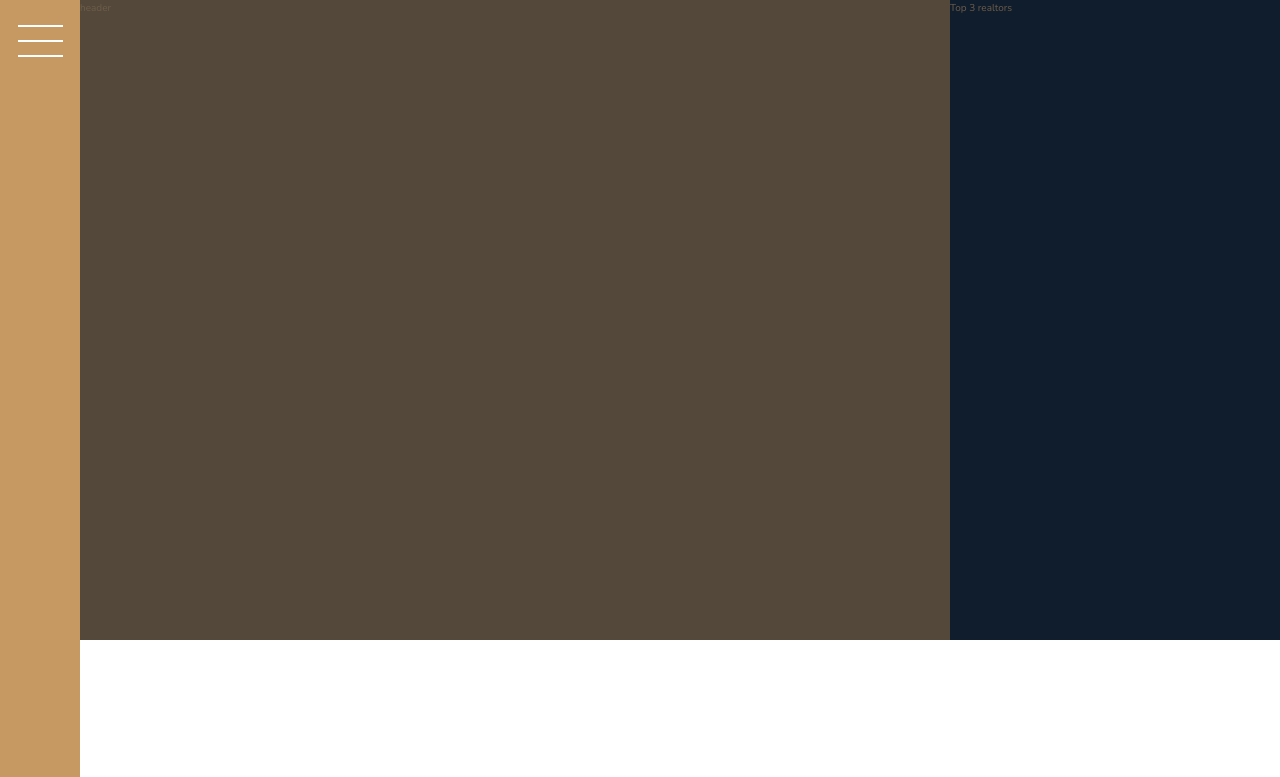
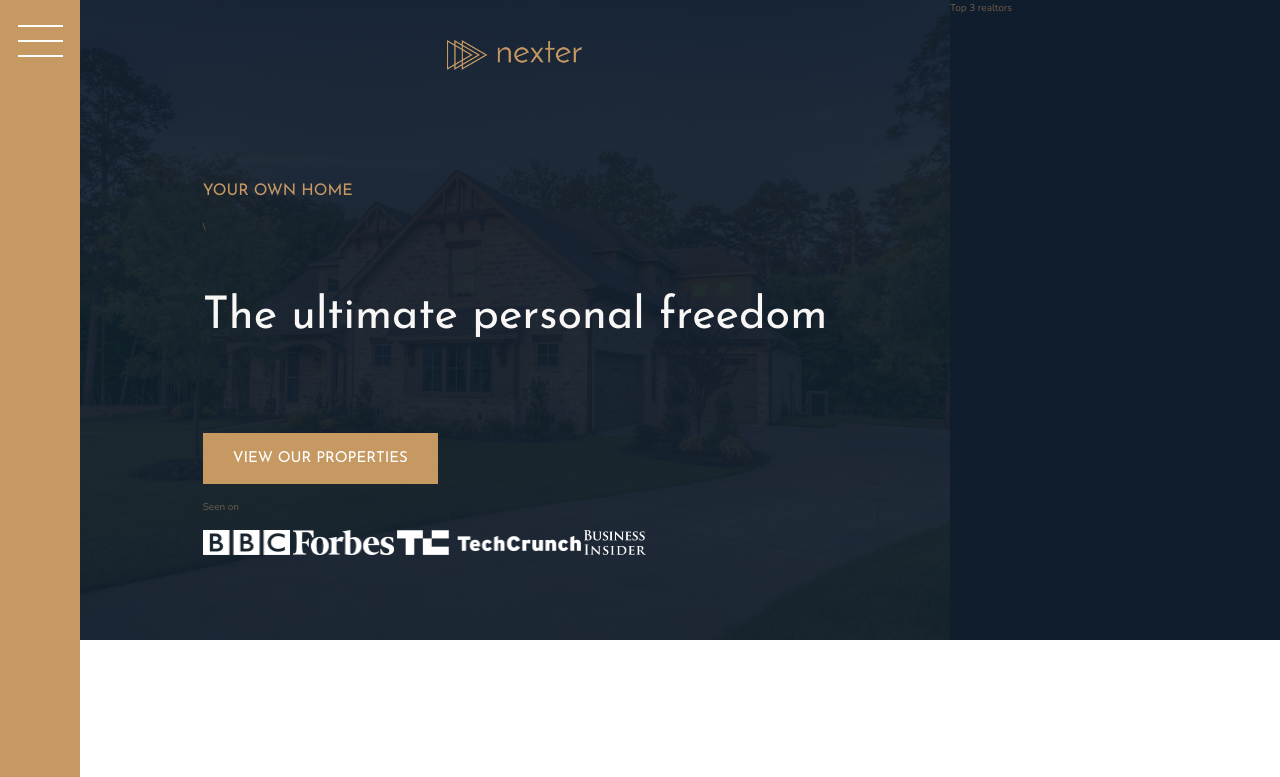
Before and after one commit to nishathapa/Nexter, a website: page index.html in a window 1280 px wide. Shown: the top 777 px of the page. Drawn offline with nearby package versions, Linux system fonts and the light colour scheme.

Commit message:
Built header section

```diff
--- a/index.html
+++ b/index.html
@@ -17,7 +17,17 @@
         </div>
 
         <header class="header">
-            header
+            <img src="img/logo.png" alt="Nexter logo" class="header__logo">
+            <h3 class="heading-3">Your own home</h3>\
+            <h1 class="heading-1">The ultimate personal freedom</h1>
+            <button class="btn header__btn">View our properties</button>
+            <div class="header__seenon-text">Seen on</div>
+            <div class="header__seenon-logos">
+                <img src="img/logo-bbc.png" alt="Seen on logo 1">
+                <img src="img/logo-forbes.png" alt="Seen on logo 2">
+                <img src="img/logo-techcrunch.png" alt="Seen on logo 3">
+                <img src="img/logo-bi.png" alt="Seen on logo 4">
+            </div>
         </header>
 
         <div class="realtors">
--- a/sass/_header.scss
+++ b/sass/_header.scss
@@ -1,4 +1,35 @@
 .header {
     background-color: $color-grey-dark-1;
     grid-column: full-start / col-end 6;
+
+    background-image: linear-gradient(rgba($color-secondary, .93), rgba($color-secondary, .93,)), url(../img/hero.jpeg);
+    background-size: cover;
+    background-position: center;
+    padding: 8rem;
+    display: grid;
+    grid-template-rows: 1fr min-content 6rem 1fr;
+    grid-template-columns: max-content;
+    justify-content: center;
+    grid-row-gap: 1.5rem;
+    padding-top: 4rem;
+
+    &__logo{
+        height: 3rem;
+        justify-self: center;
+    }
+
+    &__btn {
+        align-self: start;
+        justify-self: start;
+    }
+
+    &__seenon-text {
+
+    }
+
+    &__seenon-logos {
+        img{
+            height: 2.5rem;
+        }
+    }
 }
--- a/sass/_typography.scss
+++ b/sass/_typography.scss
@@ -5,6 +5,9 @@
 
 .heading-1{
     @extend %heading;
+    font-size: 4.5rem;
+    color: $color-grey-light-1;
+    line-height: 1;
 }
 
 .heading-2{
@@ -22,6 +25,7 @@
     @extend %heading;
     font-size: 1.6rem;
     color: $color-primary;
+    text-transform: uppercase;
 }
 
 
```
Also changed, not shown: css/style.css.
